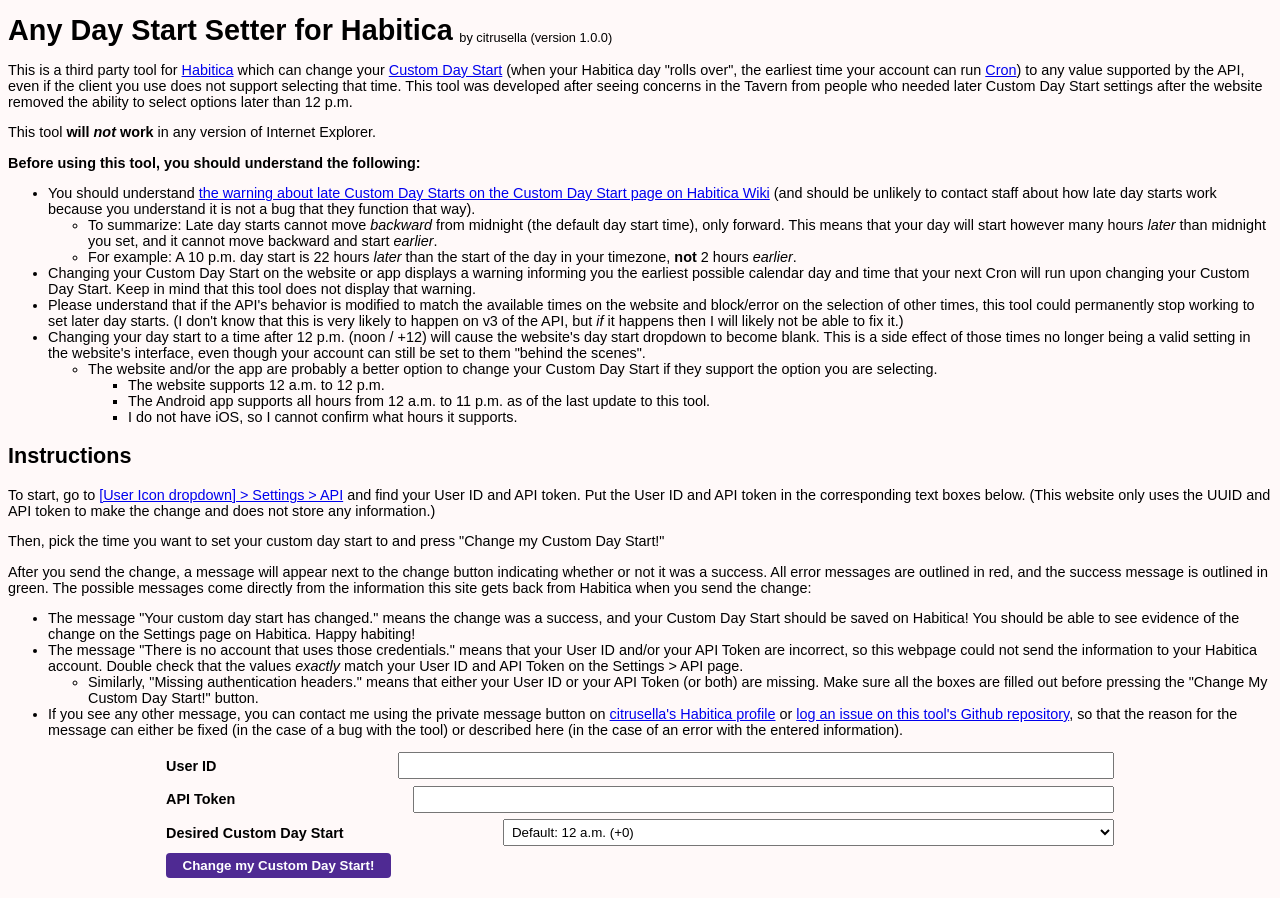
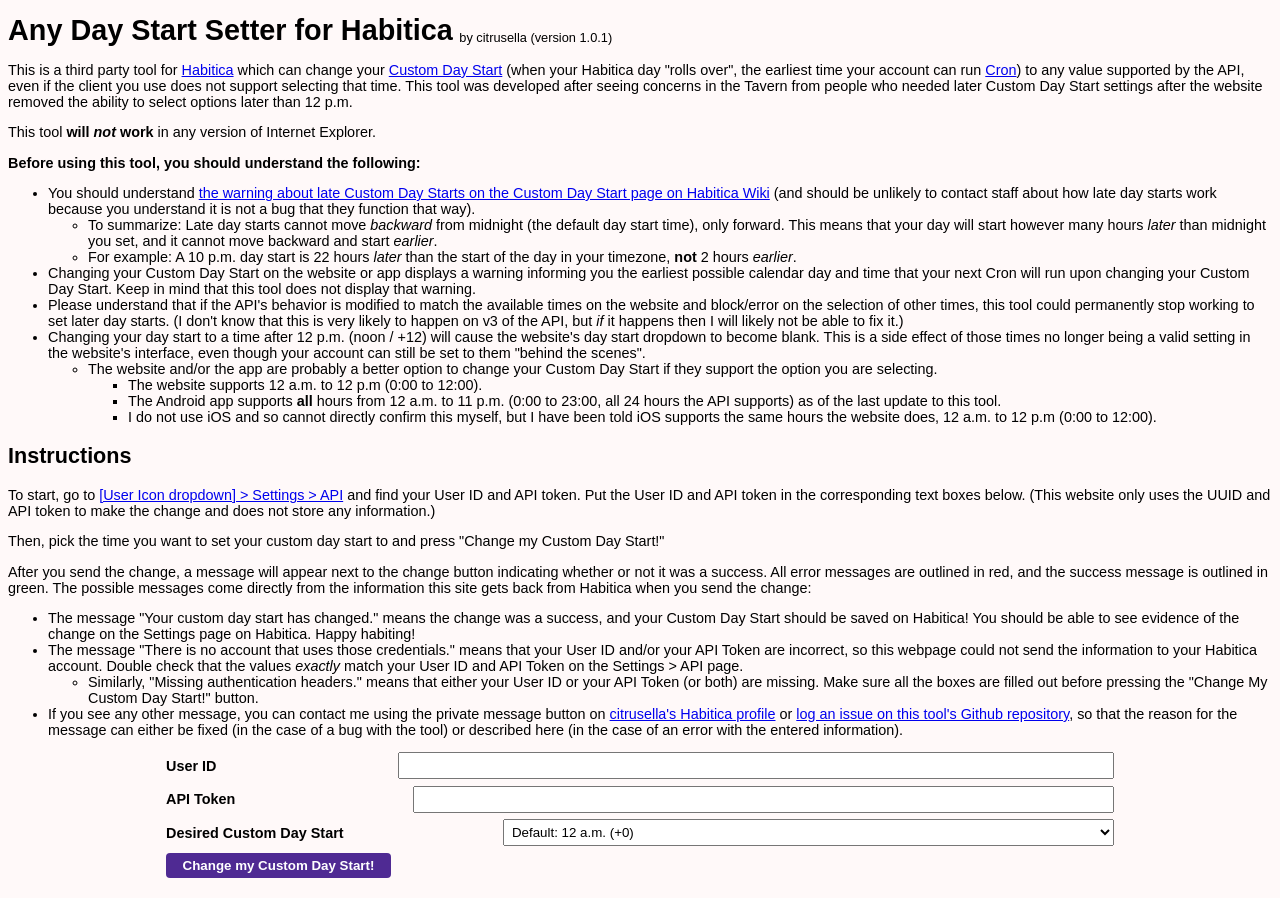
Before and after one commit to citrusella/Any-Day-Start-Setter, a plain HTML site: page index.html in a window 1280 px wide. Drawn offline with Linux system fonts and the light colour scheme.

Commit message:
Clarify time support on official clients
Fixes #2

- Clarify iOS time based on what I have been told
- Clarify times by showing 12 hour format AND 24 hour format
- Increment patch version number

```diff
--- a/index.html
+++ b/index.html
@@ -8,7 +8,7 @@
 <body>
 <div class="titleLine">
 <h1>Any Day Start Setter for Habitica</h1>
-<span id="bylineAndVer">by citrusella (version 1.0.0)</span>
+<span id="bylineAndVer">by citrusella (version 1.0.1)</span>
 </div>
 <p>This is a third party tool for <a href="https://habitica.com" target="_blank">Habitica</a> which can change your <a href="https://habitica.fandom.com/wiki/Custom_Day_Start" target="_blank">Custom Day Start</a> (when your Habitica day "rolls over", the earliest time your account can run <a href="https://habitica.fandom.com/wiki/Cron" target="_blank">Cron</a>) to any value supported by the API, even if the client you use does not support selecting that time.
 This tool was developed after seeing concerns in the Tavern from people who needed later Custom Day Start settings after the website removed the ability to select options later than 12 p.m.</p>
@@ -32,10 +32,11 @@ this tool could permanently stop working to set later day starts. (I don't know
 <li>Changing your day start to a time after 12 p.m. (noon / +12) will cause the website's day start dropdown to become blank. This is a side effect of those times no longer being a valid setting in the website's interface, even though your account can still be set to them "behind the scenes".<ul>
 	<li>The website and/or the app are probably a better option to change your
 	Custom Day Start if they support the option you are selecting.<ul>
-		<li>The website supports 12 a.m. to 12 p.m.</li>
-		<li>The Android app supports all hours from 12 a.m. to 11 p.m. as of the
+		<li>The website supports 12 a.m. to 12 p.m (0:00 to 12:00).</li>
+		<li>The Android app supports <strong>all</strong> hours from 12 a.m. to 11 p.m. (0:00 to 23:00, all 24 hours the API supports) as of the
 		last update to this tool.</li>
-		<li>I do not have iOS, so I cannot confirm what hours it supports.</li>
+		<li>I do not use iOS and so cannot directly confirm this myself, but I have been told iOS supports the same hours the website does, 12 a.m. to 12 p.m
+		(0:00 to 12:00).</li>
 	</ul>
 	</li>
 </ul>
```
